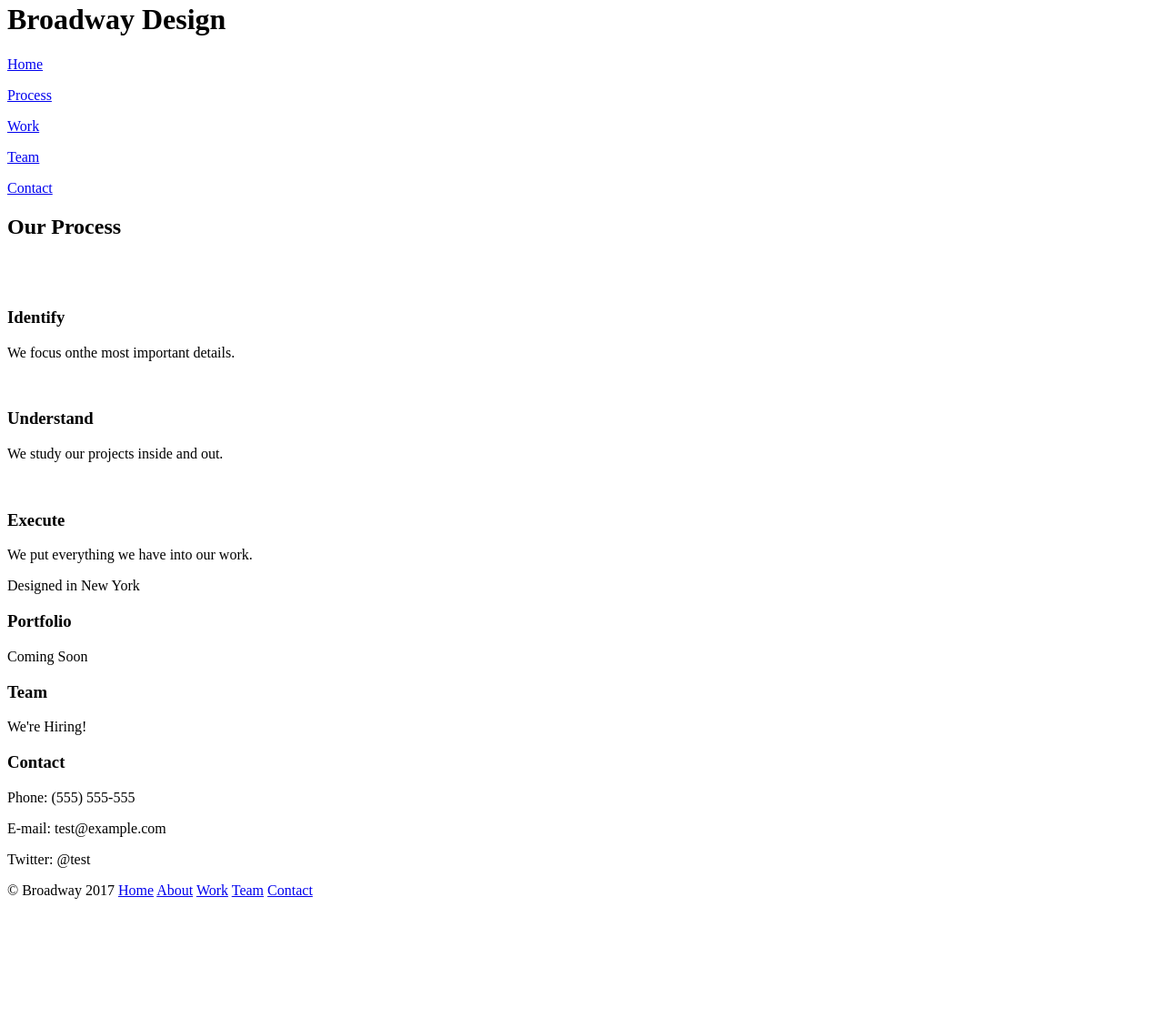
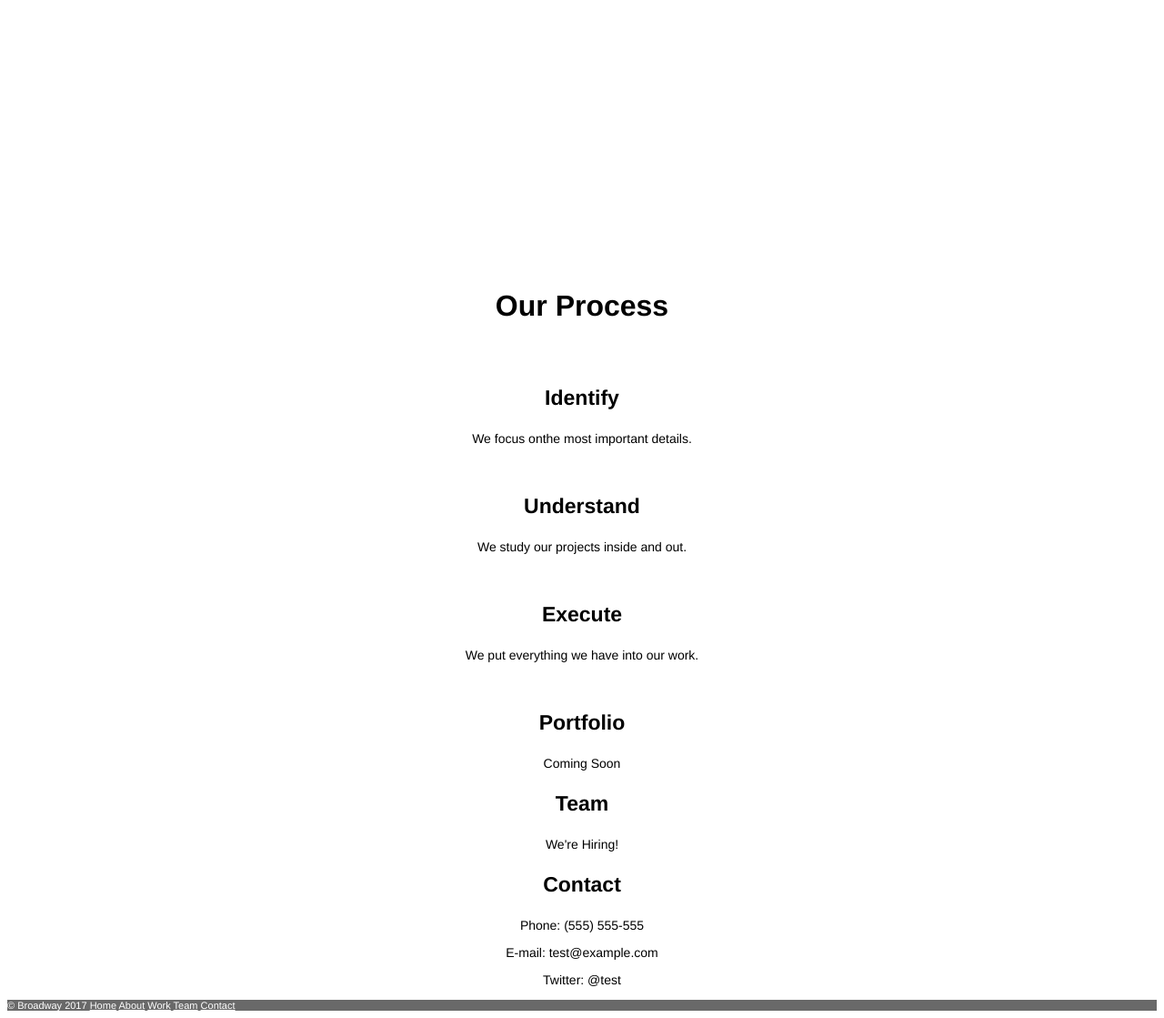
Before and after one commit to DHendrixon/broadway, a plain HTML site: page index.html in a window 1280 px wide. Shown: the part 18-1137 px from the top of the page at 91% size. Before the commit the page ends 1014 px from the top, so only its background shows below. Drawn offline with Linux system fonts and the light colour scheme.

Commit message:
create css

```diff
--- a/index.html
+++ b/index.html
@@ -2,7 +2,7 @@
 <html>
 
   <head>
-    <link src="resources/css/style.css" type="text/css" rel"stylesheet">
+    <link href="resources/css/style.css" type="text/css" rel="stylesheet">
     <meta charset="utf-8">
     <title>Broadway</title>
   </head>
--- a/resources/css/style.css
+++ b/resources/css/style.css
@@ -0,0 +1,37 @@
+html {
+  text-align: center;
+  font-family: helvetica;
+}
+nav {
+  font-size: 18px;
+}
+h1 {
+  font-size: 70px;
+  font-weight: bold;
+  color: white;
+}
+h2 {
+  font-size: 32px;
+  font-weight: bold;
+}
+h3 {
+  font-size: 23px;
+  font-weight: bold;
+}
+p {
+  font-size: 14px;
+}
+a {
+  color: white;
+}
+.tagline {
+  font-size: 23px;
+  font-weight: bold;
+  color: white
+}
+footer {
+  font-size: 11px;
+  color: white;
+  background-color: dimgray;
+  text-align: left;
+}
```
Also changed, not shown: resources/images/execute.svg (added), resources/images/identify.svg (added), resources/images/the-flatiron-building.png (added), resources/images/understand.svg (added).
